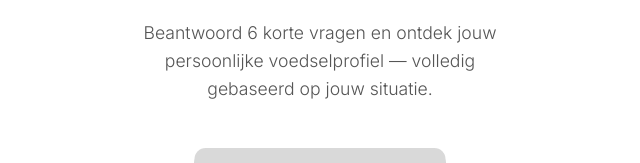
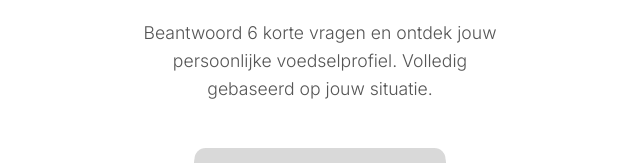
Before and after one commit to Kasperdegreeuw/prototype-food-governance, a plain HTML site: page index.html in a window 1280 px wide. Shown: the part 314-477 px from the top of the page, 320-960 px from the left. Drawn offline with Linux system fonts and the light colour scheme.

Commit message:
Update index.html

```diff
--- a/index.html
+++ b/index.html
@@ -683,7 +683,7 @@ input[type=range].figma-slider::-webkit-slider-thumb {
   <div class="topbar"></div>
   <div class="content">
     <h1 class="welkom-title">Hoe duurzaam is jouw kantine?</h1>
-    <p class="welkom-sub">Beantwoord 6 korte vragen en ontdek jouw<br>persoonlijke voedselprofiel — volledig<br>gebaseerd op jouw situatie.</p>
+    <p class="welkom-sub">Beantwoord 6 korte vragen en ontdek jouw<br>persoonlijke voedselprofiel. Volledig<br>gebaseerd op jouw situatie.</p>
     <button class="btn-start-hier" onclick="goTo('s2')">
       Start hier &nbsp;&nbsp;&nbsp; <span style="font-size:28px">→</span>
     </button>
```
